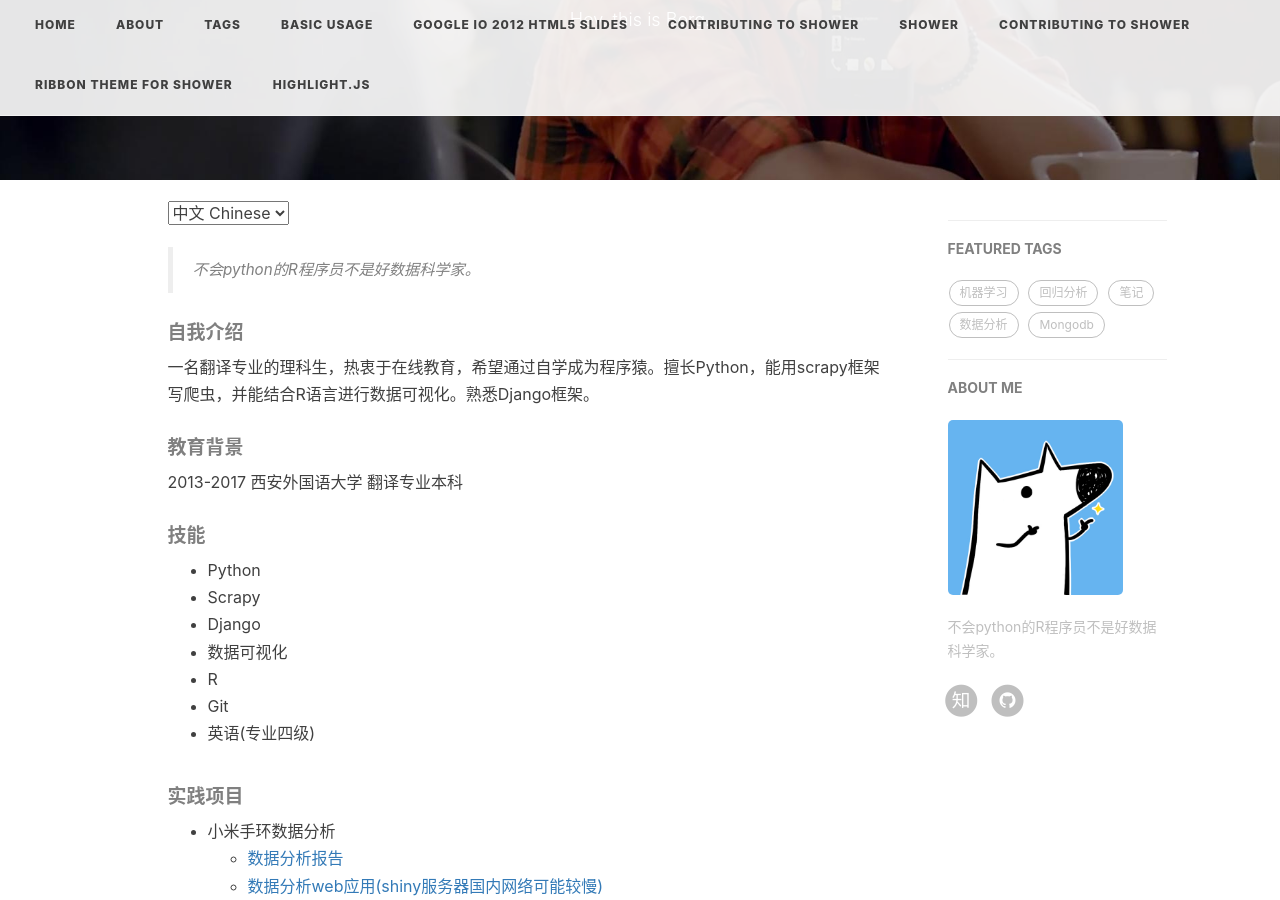
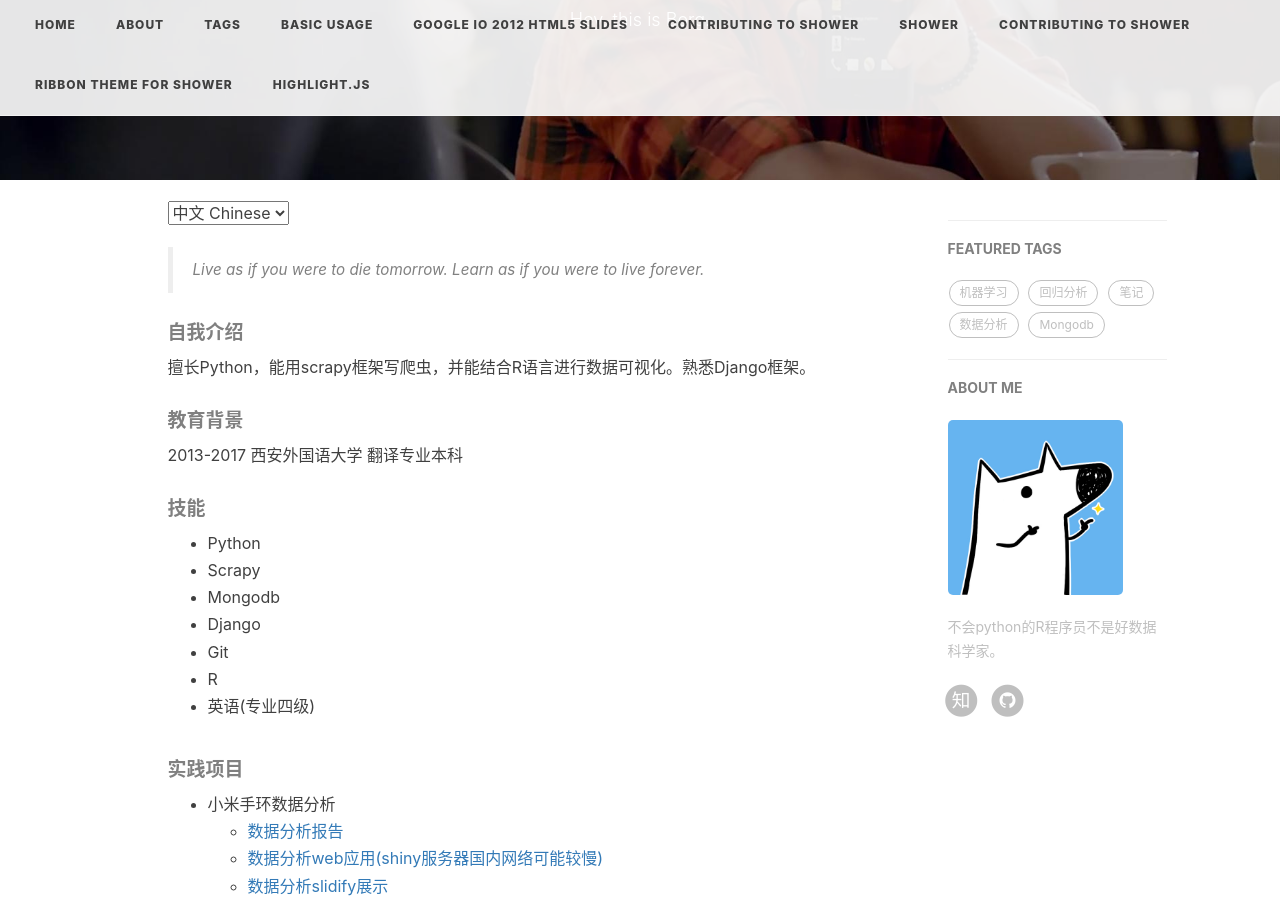
Before and after one commit to BigBorg/BigBorg.github.io, a Jekyll site: the page built from about.html, in a window 1280 px wide and 900 px high, scrolled down 238 px. Built offline with Jekyll 4.4.1, drawn with Linux system fonts in a browser that asks for light colours; nearby versions of some CDN libraries; comment, search, counter and statistics services are not loaded.

Commit message:
Mongodb Week 7

```diff
--- a/_posts/2017-02-06-mongodb-for-DBAs-wk4 .markdown
+++ b/_posts/2017-02-06-mongodb-for-DBAs-wk4 .markdown
@@ -44,7 +44,7 @@
 	"members" : [
 		{
 			"_id" : 0,
-			"host" : "borg-TravelMate-P258-MG:27001"  # 此处禁止使用localhost，可以通过rs.status查看获取。
+			"host" : "borg-TravelMate-P258-MG:27001"
 		},
 		{
 			"_id" : 1,
--- a/about.html
+++ b/about.html
@@ -15,10 +15,10 @@
 <div class="zh post-container">
 
     <!--copied from markdown -->
-    <blockquote><p>不会python的R程序员不是好数据科学家。</p></blockquote>
+    <blockquote><p>Live as if you were to die tomorrow. Learn as if you were to live forever.</p></blockquote>
 
     <h5>自我介绍</h5>
-    <p>一名翻译专业的理科生，热衷于在线教育，希望通过自学成为程序猿。擅长Python，能用scrapy框架写爬虫，并能结合R语言进行数据可视化。熟悉Django框架。</p>
+    <p>擅长Python，能用scrapy框架写爬虫，并能结合R语言进行数据可视化。熟悉Django框架。</p>
 
     <h5>教育背景</h5>
     <p>2013-2017 西安外国语大学 翻译专业本科</p>
@@ -28,10 +28,10 @@
     <ul>
     <li>Python</li>
     <li>Scrapy</li>
+    <li>Mongodb</li>
     <li>Django</li>
-    <li>数据可视化</li>
+    <li>Git</li>
     <li>R</li>
-    <li>Git</li>
     <li>英语(专业四级)</li>
     </ul>
 
@@ -68,10 +68,10 @@
 
 <!-- English Version -->
 <div class="en post-container">
-    <blockquote><p>Love R, Love python, Love data science.</p></blockquote>
+    <blockquote><p>Live as if you were to die tomorrow. Learn as if you were to live forever.</p></blockquote>
 
     <h5>Introduction</h5>
-    <p>Self-taught python programmer, good at scrapy framwork and R data visualization.</p>
+    <p>Self-taught python programmer, good at Mongodb, scrapy framework and Django framework. Basic knowledge of front-end skills.</p>
 
     <h5>Education</h5>
     <p>2013-2017 Bachelor of Translation, Xi'an International Studies University</p>
@@ -80,6 +80,9 @@
 
     <ul>
     <li>Python</li>
+    <li>Scrapy</li>
+    <li>Mongodb</li>
+    <li>Django</li>
     <li>R</li>
     <li>git</li>
     <li>TEM-4</li>
```
Also changed, not shown: _posts/2017-02-27-mongodb-for-DBAs-wk7.markdown (added, +93 -0 lines), 1 other file.
